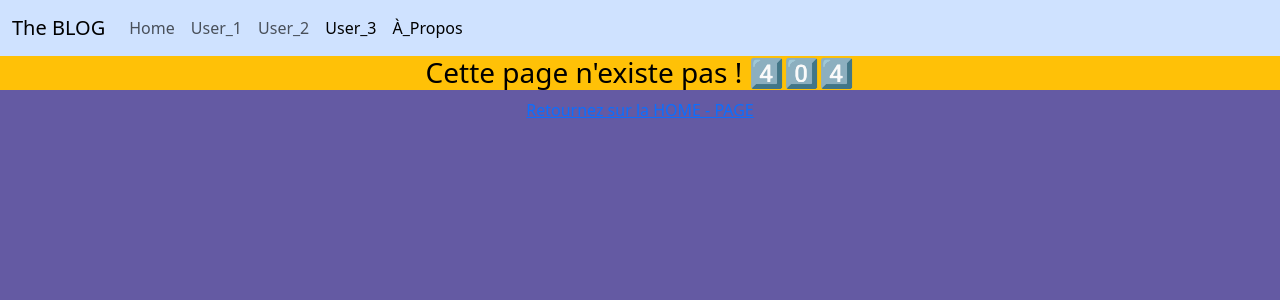
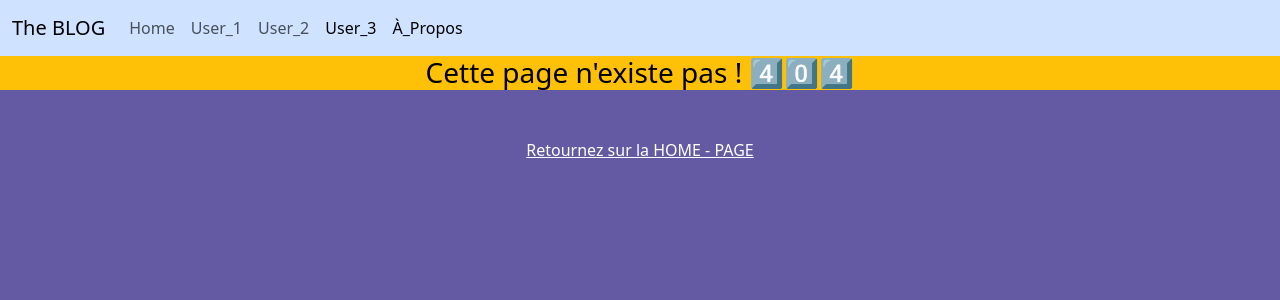
Before and after one commit to Parad0xJ/blogapp1, a React (Vite) app: page /Home in a window 1280 px wide. Shown: the top 300 px of the page. Built offline with nearby package versions, Linux system fonts and the light colour scheme.

Commit message:
modif NotFound page

```diff
--- a/src/NotFound.jsx
+++ b/src/NotFound.jsx
@@ -6,8 +6,10 @@ export default function NotFound() {
       <h3 className="text-bg-warning text-center pt-10">
         Cette page n'existe pas ! 4️⃣0️⃣4️⃣{" "}
       </h3>
-      <div className="text-center">
-        <Link to="/">Retournez sur la HOME - PAGE</Link>
+      <div className="text-center mt-5">
+        <Link to="/" style={{ color: "white" }}>
+          Retournez sur la HOME - PAGE
+        </Link>
       </div>
     </div>
   );
```
